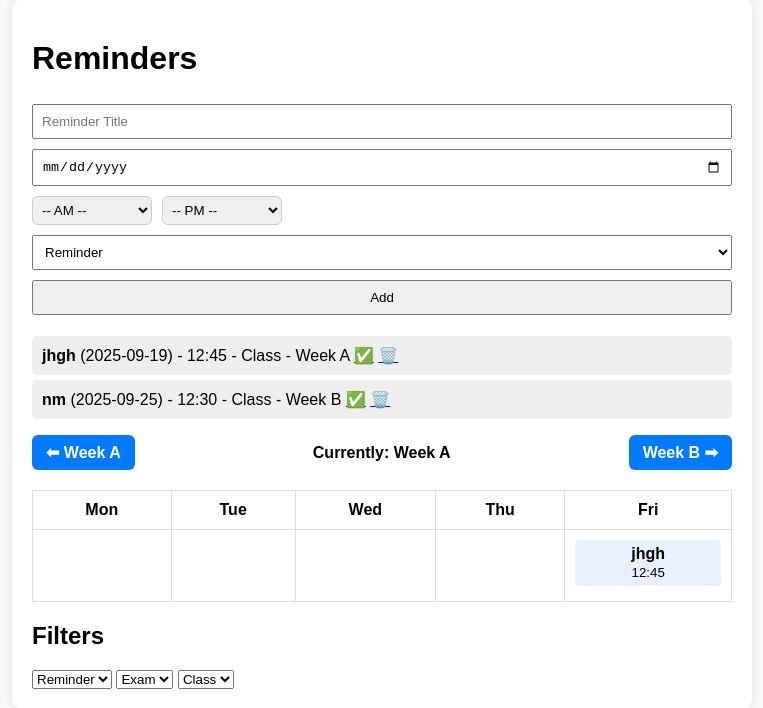
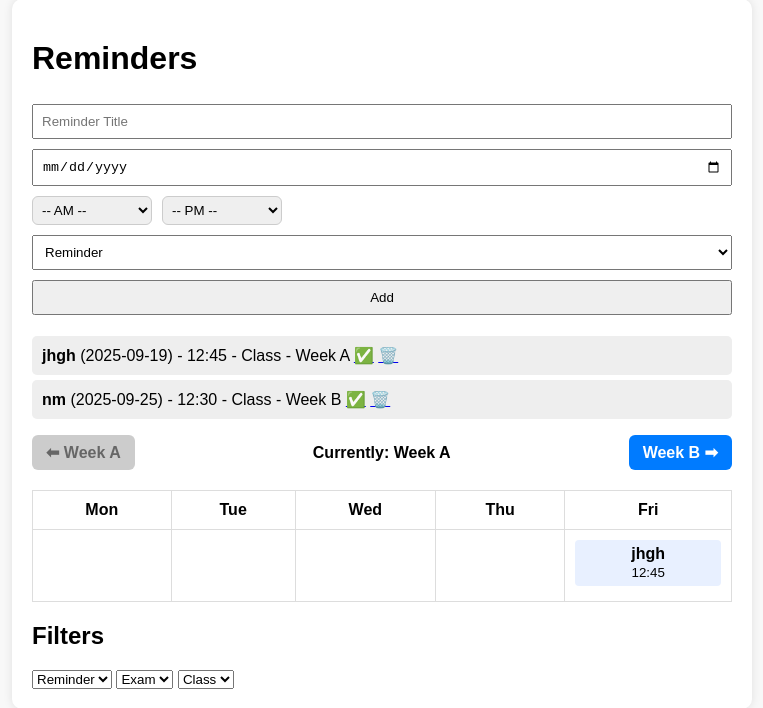
Before and after one commit to sopl3024/DigiProject, a Flask app: page / in a window 1280 px wide. Shown: the part 21-729 px from the top of the page, without its empty margins (258-1021 px from the left). Run offline with Flask 3, Linux system fonts and the light colour scheme; data comes from the database, SQL or seed files in the repository.

Commit message:
Button inactivity shown

```diff
--- a/static/css/style.css
+++ b/static/css/style.css
@@ -78,3 +78,10 @@ select[name="due_time_pm"] {
 .week-btn:hover {
     background-color: #0056b3;
 }
+
+.week-btn.inactive {
+    background-color: #ccc;
+    color: #666;
+    cursor: default;
+    pointer-events: none;
+}
--- a/templates/index.html
+++ b/templates/index.html
@@ -53,13 +53,22 @@
             {% endfor %}
         </ul>
 
-                <!-- Week Switcher -->
+        <!-- Week Switcher -->
         <div style="display: flex; align-items: center; justify-content: space-between; margin: 15px 0;">
-            <a href="/?week=A" class="week-btn">⬅ Week A</a>
+            {% if selected_week == 'A' %}
+                <span class="week-btn inactive">⬅ Week A</span>
+            {% else %}
+                <a href="/?week=A" class="week-btn">⬅ Week A</a>
+            {% endif %}
+
             <span><strong>Currently: Week {{ selected_week }}</strong></span>
-            <a href="/?week=B" class="week-btn">Week B ➡</a>
+
+            {% if selected_week == 'B' %}
+                <span class="week-btn inactive">Week B ➡</span>
+            {% else %}
+                <a href="/?week=B" class="week-btn">Week B ➡</a>
+            {% endif %}
         </div>
-
         <table>
             <tr>
                 <th>Mon</th><th>Tue</th><th>Wed</th><th>Thu</th><th>Fri</th>
```
Also changed, not shown: data.db.
